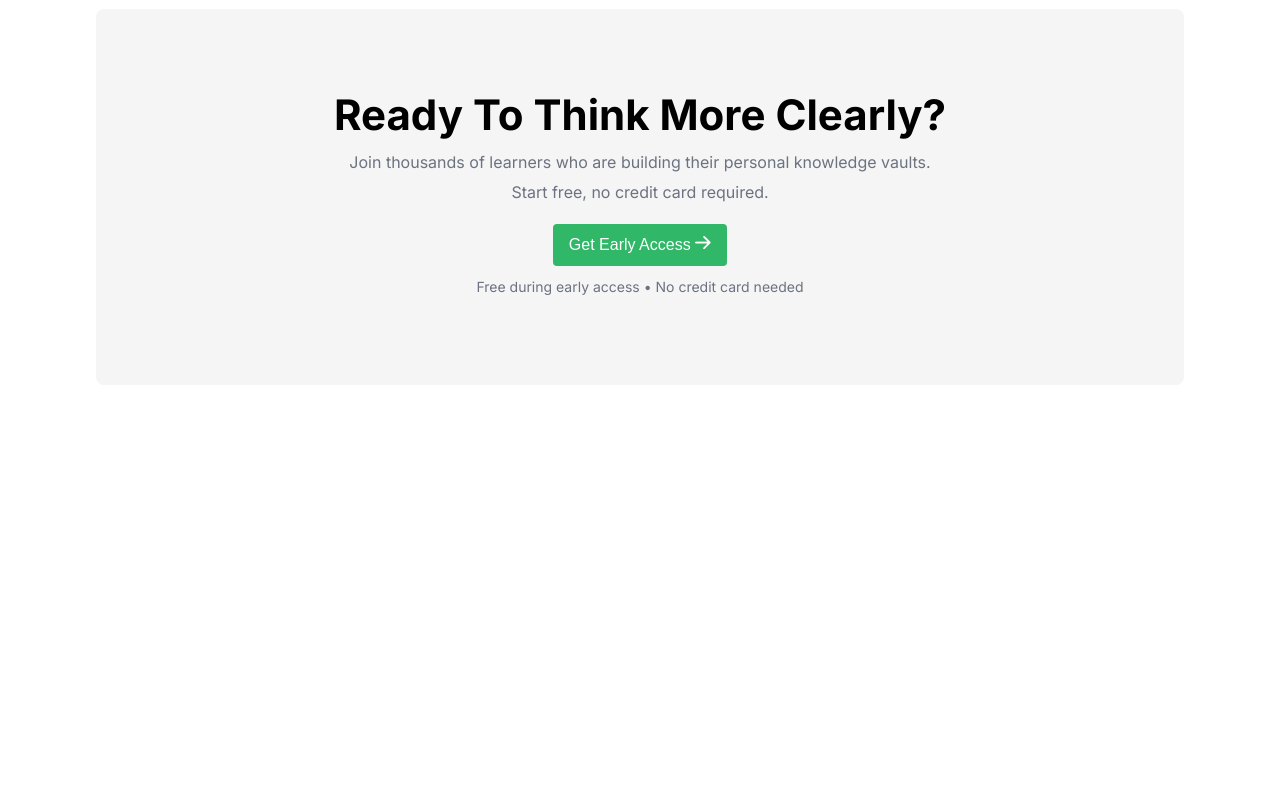
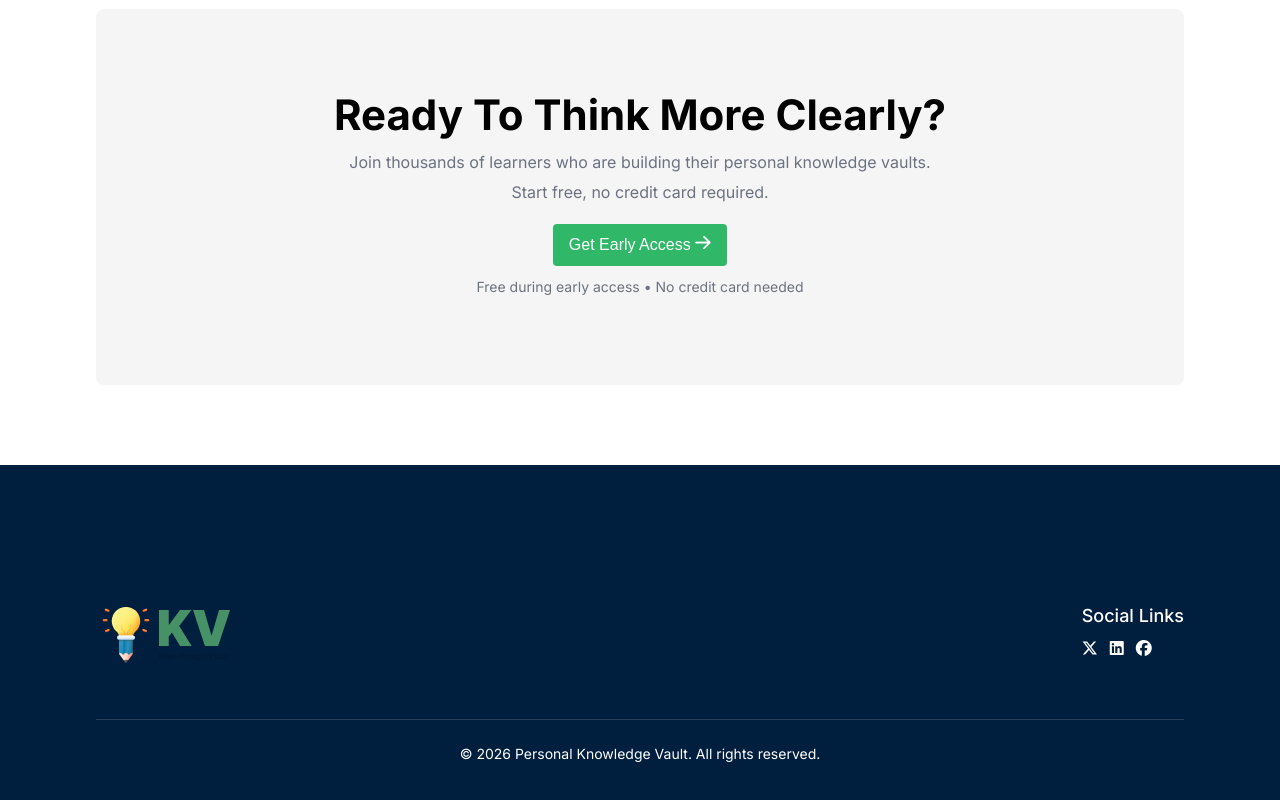
Before and after one commit to sumaya-jahan/Assignment-1, a plain HTML site: page index.html in a window 1280 px wide. Shown: the part 1998-2798 px from the top of the page. Before the commit the page ends 2463 px from the top, so only its background shows below. Drawn offline with Linux system fonts and the light colour scheme.

Commit message:
early access and footer section added

```diff
--- a/index.html
+++ b/index.html
@@ -147,7 +147,35 @@
     </section>
 
     <footer>
+            <footer>
+                <div class="footer-container">
 
+                    <div class="footer-top">
+
+                        <div class="footer-logo">
+                            <img src="./images/logo-navbar.png" alt="KV Logo">
+                        </div>
+
+                        <div class="footer-social">
+                            <h4>Social Links</h4>
+
+                            <div class="social-icons">
+                                <a href="#"><i class="fa-brands fa-x-twitter"></i></a>
+                                <a href="#"><i class="fa-brands fa-linkedin"></i></a>
+                                <a href="#"><i class="fa-brands fa-facebook"></i></a>
+                            </div>
+                        </div>
+
+                    </div>
+
+                    <hr>
+
+                    <p class="copyright">
+                        © 2026 Personal Knowledge Vault. All rights reserved.
+                    </p>
+
+                </div>
+            </footer>
     </footer>
 
 </body>
--- a/style.css
+++ b/style.css
@@ -220,3 +220,53 @@ nav a{
 .small-text {
     font-size: 14px;
 }
+
+/*footer*/
+footer {
+    background-color: #001F3F;
+    padding: 70px 0 30px;
+}
+
+.footer-container {
+    width: 85%;
+    max-width: 1360px;
+    margin: 0 auto;
+}
+
+.footer-top {
+    display: flex;
+    justify-content: space-between;
+    align-items: flex-start;
+}
+
+
+
+.footer-social h4 {
+    color: white;
+    margin-bottom: 12px;
+    font-size: 18px;
+    font-weight: 500;
+}
+
+.social-icons {
+    display: flex;
+    gap: 12px;
+}
+
+.social-icons a {
+    color: white;
+    font-size: 16px;
+    text-decoration: none;
+}
+
+footer hr {
+    border: none;
+    border-top: 1px solid rgba(255, 255, 255, 0.15);
+    margin: 50px 0 25px;
+}
+
+.copyright {
+    text-align: center;
+    color: white;
+    font-size: 14px;
+}
```
